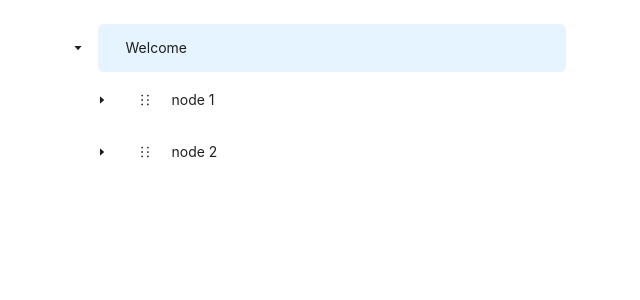
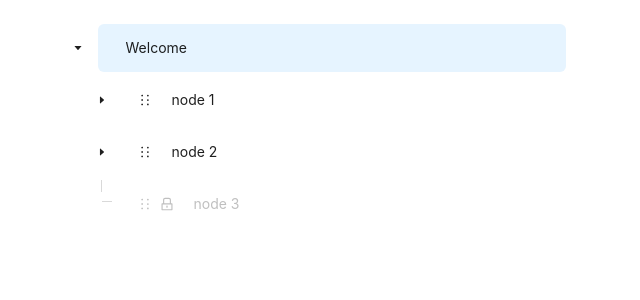
Before and after one commit to luisfuturist/challenge-tree-web, a React (Vite) app: page / in a window 1280 px wide. Shown: the top 300 px of the page, without its empty margins (324-964 px from the left). Built offline with nearby package versions, Linux system fonts and the light colour scheme.

Commit message:
feat: add disabled node

```diff
--- a/package.json
+++ b/package.json
@@ -1,7 +1,7 @@
 {
   "name": "challenge-tree",
   "private": true,
-  "version": "0.3.1",
+  "version": "0.4.0",
   "type": "module",
   "scripts": {
     "dev": "vite",
--- a/src/components/NodeItem.tsx
+++ b/src/components/NodeItem.tsx
@@ -1,4 +1,4 @@
-import { DeleteOutlined, HolderOutlined, PlusOutlined } from "@ant-design/icons";
+import { DeleteOutlined, HolderOutlined, LockOutlined, PlusOutlined } from "@ant-design/icons";
 import { Button, Input } from "antd";
 import type { DataNode } from "antd/es/tree";
 import * as React from "react";
@@ -57,10 +57,13 @@ const NodeItem = ({ data: nodeData }: NodeItemProps) => {
     >
       {nodeData.key !== "0-0" && <HolderOutlined className="cursor-move" />}
 
+      {nodeData.disabled && <LockOutlined />}
+
       <Input
         value={nodeData.title as string}
         onChange={handleChange}
         bordered={false}
+        disabled={nodeData.disabled}
       />
 
       {hover === nodeData.key && (
@@ -83,6 +86,7 @@ const NodeItem = ({ data: nodeData }: NodeItemProps) => {
               e.preventDefault();
               handleAdd(nodeData);
             }}
+            disabled={nodeData.disabled}
           />
         </div>
       )}
--- a/src/data/tree.ts
+++ b/src/data/tree.ts
@@ -41,6 +41,11 @@ export const treeData: DataNode[] = [
           },
         ],
       },
+      {
+        title: "node 3",
+        key: "0-3",
+        disabled: true,
+      },
     ],
   },
 ];
```
Also changed, not shown: 1 other file (tests, documents, lock files or other folders).
